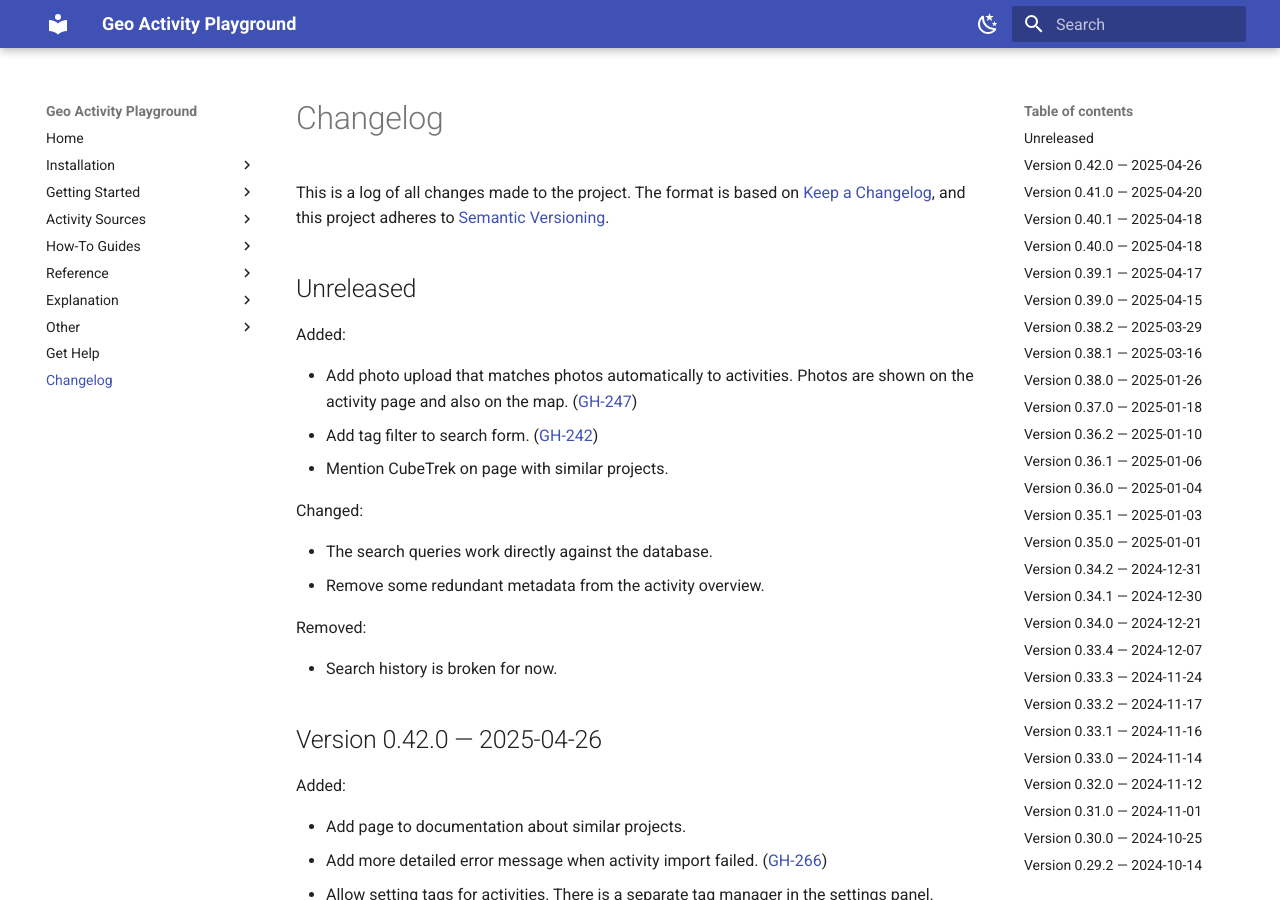
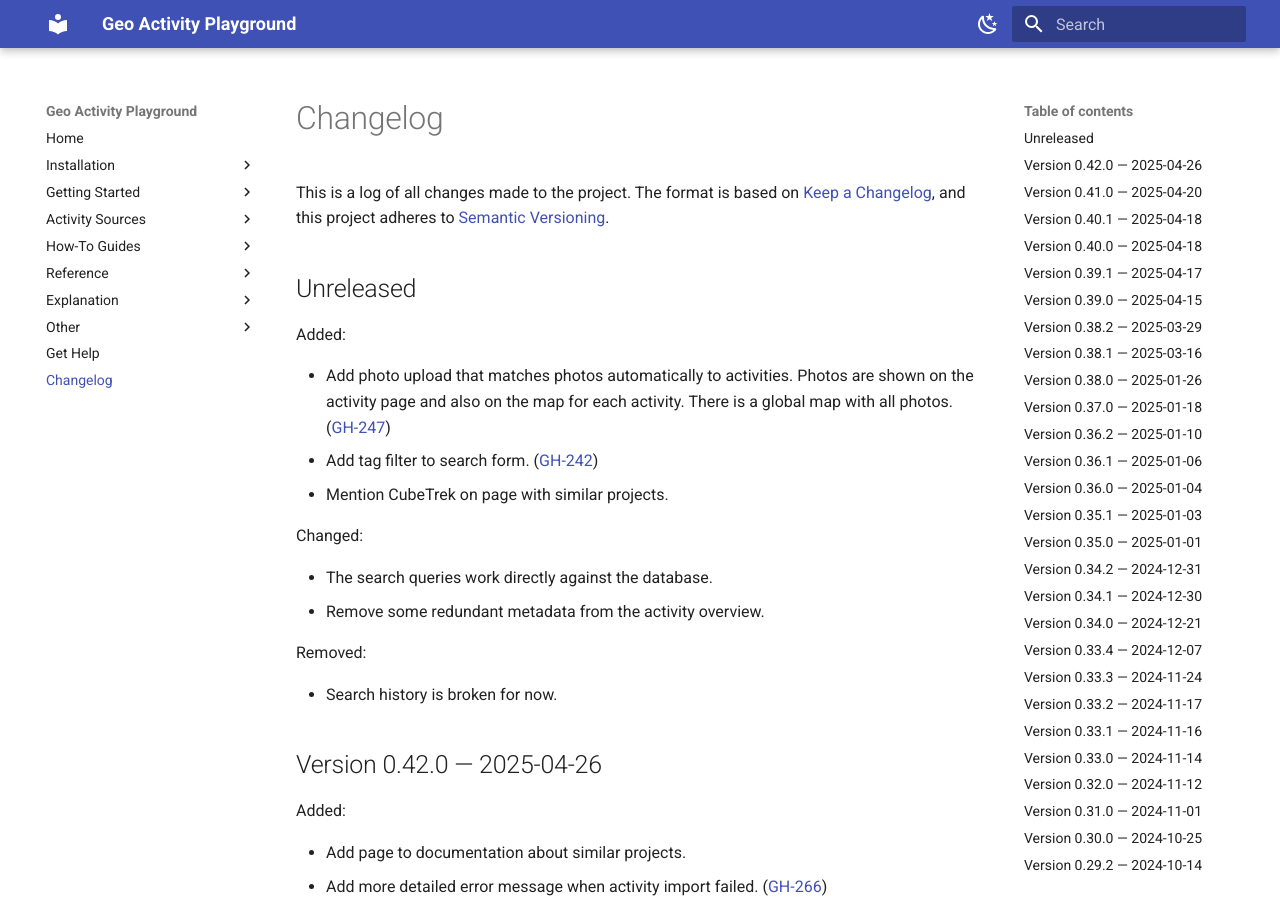
Before and after one commit to martin-ueding/geo-activity-playground, an MkDocs documentation site: the page built from docs/changelog.md, in a window 1280 px wide and 900 px high. Built offline with MkDocs 1.6.1 and Material for MkDocs 9.7.7, drawn with Linux system fonts in a browser that asks for light colours.

Commit message:
docs: Changelog entry, GH-247

```diff
--- a/docs/changelog.md
+++ b/docs/changelog.md
@@ -19,7 +19,7 @@ Types of changes
 
 Added:
 
-- Add photo upload that matches photos automatically to activities. Photos are shown on the activity page and also on the map. ([GH-247](https://github.com/martin-ueding/geo-activity-playground/issues/247))
+- Add photo upload that matches photos automatically to activities. Photos are shown on the activity page and also on the map for each activity. There is a global map with all photos. ([GH-247](https://github.com/martin-ueding/geo-activity-playground/issues/247))
 - Add tag filter to search form. ([GH-242](https://github.com/martin-ueding/geo-activity-playground/issues/242))
 - Mention CubeTrek on page with similar projects.
 
```
